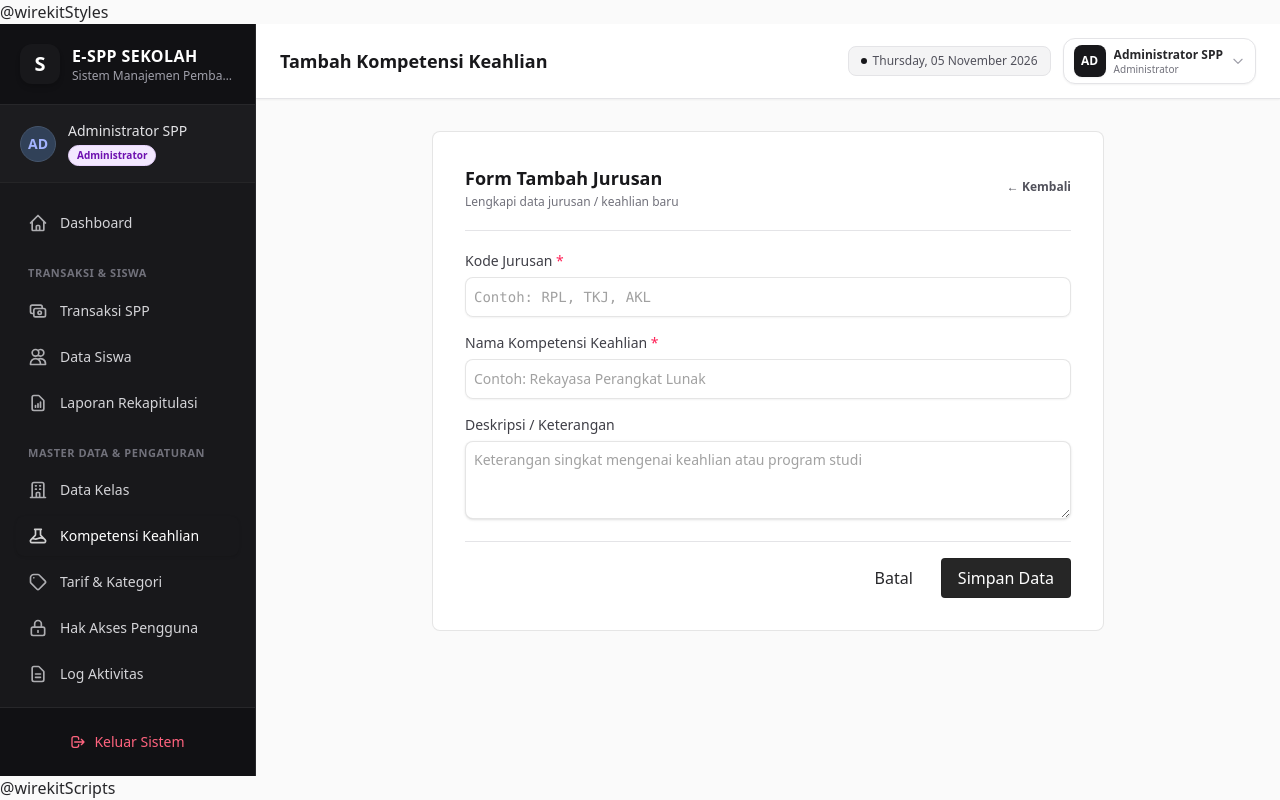
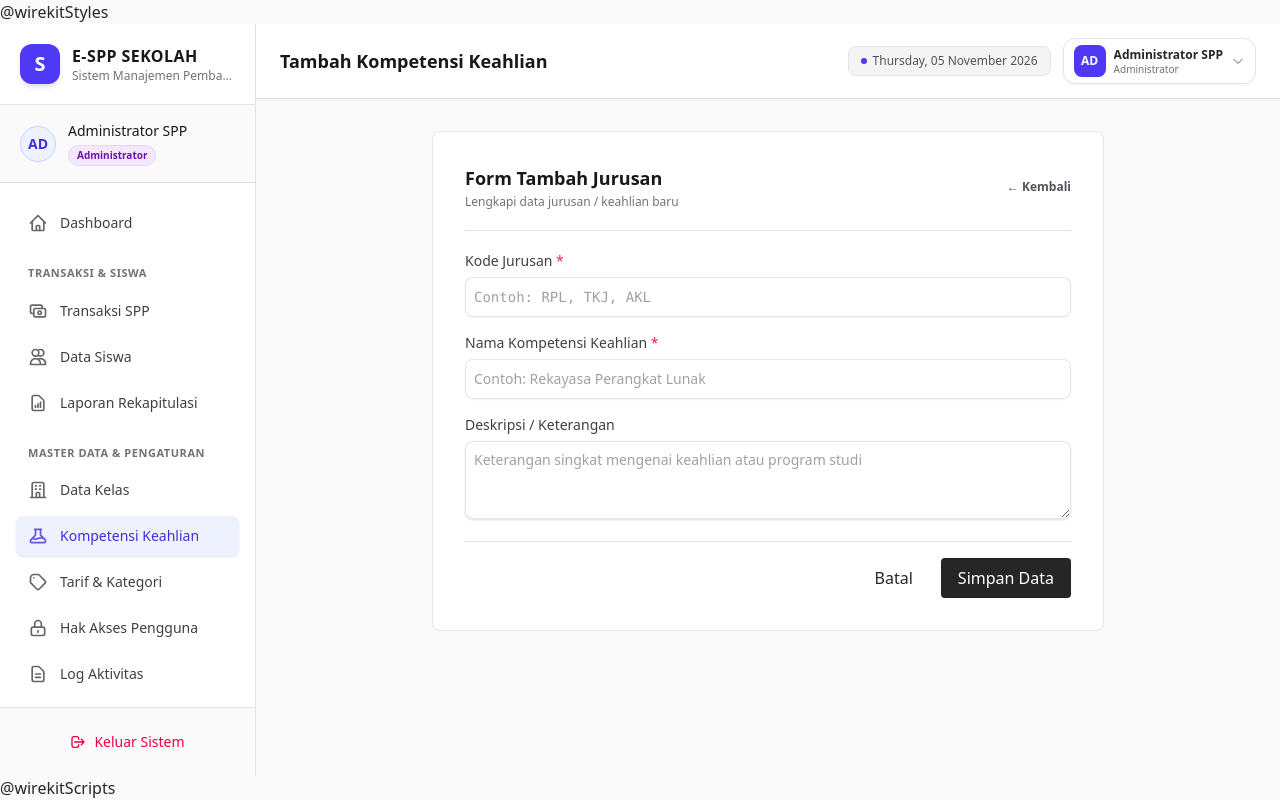
Before and after one commit to galuhp/spp_multi, a Laravel app: page /jurusan/create in a window 1280 px wide. Run offline with Laravel 12, Linux system fonts and the light colour scheme; a user stored in the database is signed in; data comes from the database, SQL or seed files in the repository; style sheets or scripts are compiled from the project's sources; some libraries are stand-ins or nearby versions.

Commit message:
style: samakan layout halaman pembayaran lama dengan tema terang
Sidebar legacy yang sebelumnya hitam diubah menjadi putih dengan aksen indigo, termasuk badge pengguna, menu aktif, dan tombol cetak.

```diff
--- a/resources/views/layouts/app.blade.php
+++ b/resources/views/layouts/app.blade.php
@@ -25,14 +25,14 @@
     <!-- Mobile Navigation Drawer -->
     <div id="mobile-sidebar-drawer" class="no-print hidden fixed inset-0 z-50 md:hidden" role="dialog" aria-modal="true">
         <div data-sidebar-close class="fixed inset-0 bg-zinc-950/60 backdrop-blur-xs"></div>
-        <aside class="relative z-10 w-72 max-w-[85vw] h-full flex flex-col bg-zinc-900 border-r border-zinc-800 shadow-xl">
+        <aside class="relative z-10 w-72 max-w-[85vw] h-full flex flex-col bg-white border-r border-zinc-200 shadow-xl">
             @include('layouts.partials.sidebar-content', ['mobile' => true])
         </aside>
     </div>
 
     <div class="flex-1 flex overflow-hidden">
         <!-- Sidebar Navigation (Desktop) -->
-        <aside class="no-print hidden md:flex md:w-64 md:flex-col bg-zinc-900 border-r border-zinc-800 shrink-0">
+        <aside class="no-print hidden md:flex md:w-64 md:flex-col bg-white border-r border-zinc-200 shrink-0">
             @include('layouts.partials.sidebar-content', ['mobile' => false])
         </aside>
 
@@ -51,7 +51,7 @@
 
                 <div class="flex items-center gap-3 shrink-0">
                     <span class="hidden sm:inline-flex items-center gap-1.5 px-3 py-1.5 rounded-lg bg-zinc-100 border border-zinc-200 text-xs text-zinc-600 font-medium">
-                        <span class="w-1.5 h-1.5 rounded-full bg-zinc-900"></span>
+                        <span class="w-1.5 h-1.5 rounded-full bg-indigo-600"></span>
                         {{ \Carbon\Carbon::now()->translatedFormat('l, d F Y') }}
                     </span>
 
@@ -60,7 +60,7 @@
                         @php $headerUser = auth()->user(); @endphp
                         <details data-dropdown class="relative z-40">
                             <summary class="list-none cursor-pointer outline-none flex items-center gap-2 p-1 sm:px-2.5 sm:py-1.5 rounded-xl border border-zinc-200 bg-white hover:bg-zinc-50 transition select-none shadow-xs">
-                                <div class="w-8 h-8 rounded-lg bg-zinc-900 text-white font-bold text-xs flex items-center justify-center shrink-0 shadow-xs">
+                                <div class="w-8 h-8 rounded-lg bg-indigo-600 text-white font-bold text-xs flex items-center justify-center shrink-0 shadow-xs">
                                     {{ strtoupper(substr($headerUser->name, 0, 2)) }}
                                 </div>
                                 <div class="hidden sm:flex flex-col text-left leading-tight">
--- a/resources/views/layouts/partials/sidebar-content.blade.php
+++ b/resources/views/layouts/partials/sidebar-content.blade.php
@@ -1,28 +1,28 @@
-<div class="p-5 flex items-center justify-between gap-3 border-b border-zinc-800 bg-zinc-950/40">
+<div class="p-5 flex items-center justify-between gap-3 border-b border-zinc-200 bg-white">
     <div class="flex items-center gap-3 min-w-0">
-        <div class="w-10 h-10 rounded-xl bg-zinc-900 flex items-center justify-center text-white font-black text-xl shadow-md shrink-0">
+        <div class="w-10 h-10 rounded-xl bg-indigo-600 flex items-center justify-center text-white font-black text-xl shadow-md shrink-0">
             S
         </div>
         <div class="min-w-0">
-            <h1 class="font-bold text-white text-base tracking-wide truncate">E-SPP SEKOLAH</h1>
-            <p class="text-xs text-zinc-400 truncate">Sistem Manajemen Pembayaran</p>
+            <h1 class="font-bold text-zinc-900 text-base tracking-wide truncate">E-SPP SEKOLAH</h1>
+            <p class="text-xs text-zinc-500 truncate">Sistem Manajemen Pembayaran</p>
         </div>
     </div>
     @if($mobile ?? false)
-        <button type="button" data-sidebar-close class="p-1.5 rounded-lg text-zinc-400 hover:bg-zinc-800 hover:text-white cursor-pointer" aria-label="Tutup navigasi">
+        <button type="button" data-sidebar-close class="p-1.5 rounded-lg text-zinc-500 hover:bg-zinc-100 hover:text-zinc-900 cursor-pointer" aria-label="Tutup navigasi">
             <svg class="w-5 h-5" fill="none" stroke="currentColor" viewBox="0 0 24 24"><path stroke-linecap="round" stroke-linejoin="round" stroke-width="2" d="M6 18L18 6M6 6l12 12"/></svg>
         </button>
     @endif
 </div>
 
 <!-- User Badge Box in Sidebar -->
-<div class="px-5 py-4 border-b border-zinc-800/80 bg-zinc-800/30">
+<div class="px-5 py-4 border-b border-zinc-200 bg-zinc-50">
     <div class="flex items-center gap-3">
-        <div class="w-9 h-9 rounded-full bg-slate-700 text-indigo-300 font-bold flex items-center justify-center text-sm border border-slate-600 shrink-0">
+        <div class="w-9 h-9 rounded-full bg-indigo-50 text-indigo-700 font-bold flex items-center justify-center text-sm border border-indigo-200 shrink-0">
             {{ strtoupper(substr(auth()->user()->name, 0, 2)) }}
         </div>
         <div class="overflow-hidden">
-            <div class="font-medium text-sm text-zinc-200 truncate">{{ auth()->user()->name }}</div>
+            <div class="font-medium text-sm text-zinc-900 truncate">{{ auth()->user()->name }}</div>
             <span class="inline-block mt-0.5 px-2 py-0.5 text-[10px] font-semibold rounded-full {{ auth()->user()->role->badgeClass() }}">
                 {{ auth()->user()->role->label() }}
             </span>
@@ -107,10 +107,10 @@
 </nav>
 
 <!-- Logout Button in Sidebar Footer -->
-<div class="p-4 border-t border-zinc-800 bg-zinc-950/40">
+<div class="p-4 border-t border-zinc-200 bg-zinc-50">
     <form action="{{ route('logout') }}" method="POST">
         @csrf
-        <button type="submit" class="w-full flex items-center justify-center gap-2 px-3 py-2 rounded-lg text-sm font-medium text-rose-400 hover:bg-rose-950/40 hover:text-rose-300 transition cursor-pointer">
+        <button type="submit" class="w-full flex items-center justify-center gap-2 px-3 py-2 rounded-lg text-sm font-medium text-rose-600 hover:bg-rose-50 hover:text-rose-700 transition cursor-pointer">
             <svg class="w-4 h-4" fill="none" stroke="currentColor" viewBox="0 0 24 24"><path stroke-linecap="round" stroke-linejoin="round" stroke-width="2" d="M17 16l4-4m0 0l-4-4m4 4H7m6 4v1a3 3 0 01-3 3H6a3 3 0 01-3-3V7a3 3 0 013-3h4a3 3 0 013 3v1"/></svg>
             Keluar Sistem
         </button>
--- a/resources/views/pembayaran/show.blade.php
+++ b/resources/views/pembayaran/show.blade.php
@@ -11,7 +11,7 @@
             &larr; Kembali ke Riwayat Transaksi
         </a>
         <div class="flex items-center gap-2">
-            <a href="{{ route('pembayaran.cetak', $pembayaran->id) }}" target="_blank" class="px-4 py-2 rounded-xl bg-zinc-900 hover:bg-zinc-800 text-white font-semibold text-xs transition shadow-sm inline-flex items-center gap-2">
+            <a href="{{ route('pembayaran.cetak', $pembayaran->id) }}" target="_blank" class="px-4 py-2 rounded-xl bg-indigo-600 hover:bg-indigo-500 text-white font-semibold text-xs transition shadow-sm inline-flex items-center gap-2">
                 <svg class="w-4 h-4" fill="none" stroke="currentColor" viewBox="0 0 24 24"><path stroke-linecap="round" stroke-linejoin="round" stroke-width="2" d="M17 17h2a2 2 0 002-2v-4a2 2 0 00-2-2H5a2 2 0 00-2 2v4a2 2 0 002 2h2m2 4h6a2 2 0 002-2v-4a2 2 0 00-2-2H9a2 2 0 00-2 2v4a2 2 0 002 2zm8-12V5a2 2 0 00-2-2H9a2 2 0 00-2 2v4h10z"/></svg>
                 Cetak Lembar Kuitansi
             </a>
```
Also changed, not shown: other parts of resources/views/layouts/partials/sidebar-content.blade.php (+11 -11 lines).
